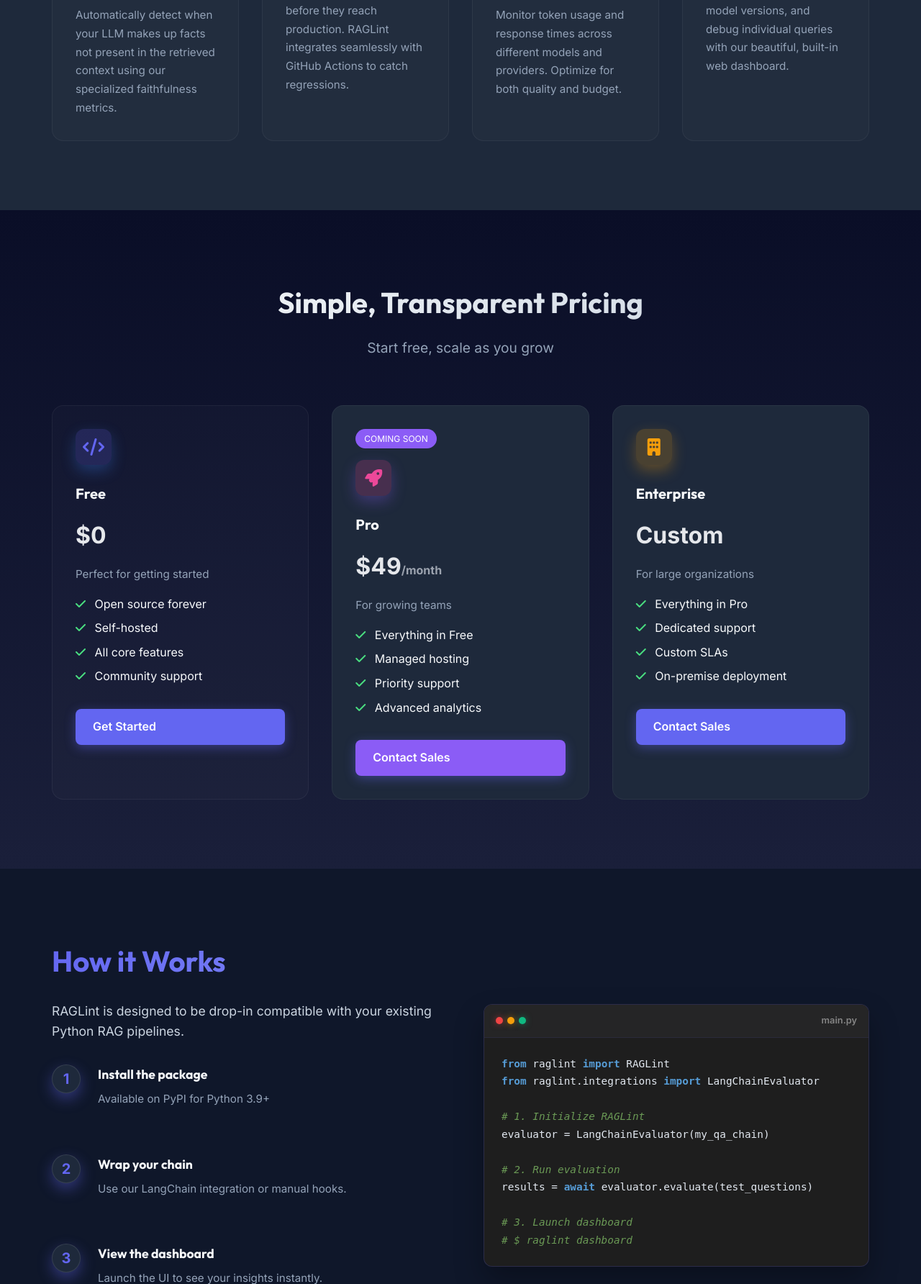
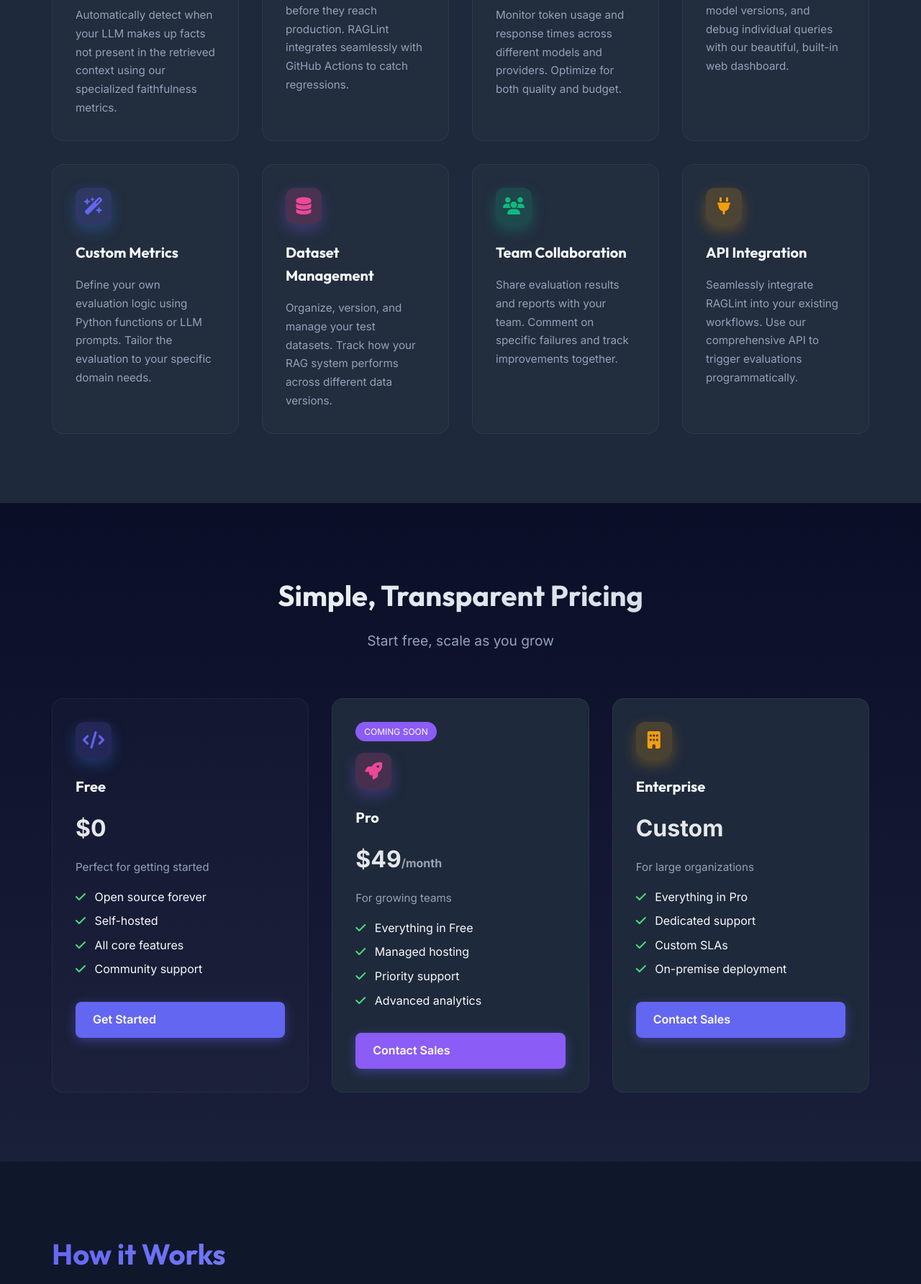
Before and after one commit to RAGlint-Dev/raglint, a FastAPI app: page / in a window 1280 px wide. Shown: the part 1198-2982 px from the top of the page at 72% size. Run offline with FastAPI, Linux system fonts and the light colour scheme; parts of the project's set-up code (start-up, migrations or seed data) failed here and were passed over.

Commit message:
Add 4 new feature cards to landing page for a more robust showcase

```diff
--- a/raglint/dashboard/templates/landing.html
+++ b/raglint/dashboard/templates/landing.html
@@ -128,6 +128,38 @@
                     <h3>Visual Dashboard</h3>
                     <p>Explore test runs, compare model versions, and debug individual queries with our beautiful,
                         built-in web dashboard.</p>
+                </div>
+                <div class="feature-card">
+                    <div class="icon-box bg-blue">
+                        <i class="fa-solid fa-wand-magic-sparkles"></i>
+                    </div>
+                    <h3>Custom Metrics</h3>
+                    <p>Define your own evaluation logic using Python functions or LLM prompts. Tailor the evaluation to
+                        your specific domain needs.</p>
+                </div>
+                <div class="feature-card">
+                    <div class="icon-box bg-purple">
+                        <i class="fa-solid fa-database"></i>
+                    </div>
+                    <h3>Dataset Management</h3>
+                    <p>Organize, version, and manage your test datasets. Track how your RAG system performs across
+                        different data versions.</p>
+                </div>
+                <div class="feature-card">
+                    <div class="icon-box bg-green">
+                        <i class="fa-solid fa-users"></i>
+                    </div>
+                    <h3>Team Collaboration</h3>
+                    <p>Share evaluation results and reports with your team. Comment on specific failures and track
+                        improvements together.</p>
+                </div>
+                <div class="feature-card">
+                    <div class="icon-box bg-orange">
+                        <i class="fa-solid fa-plug"></i>
+                    </div>
+                    <h3>API Integration</h3>
+                    <p>Seamlessly integrate RAGLint into your existing workflows. Use our comprehensive API to trigger
+                        evaluations programmatically.</p>
                 </div>
             </div>
         </div>
```
